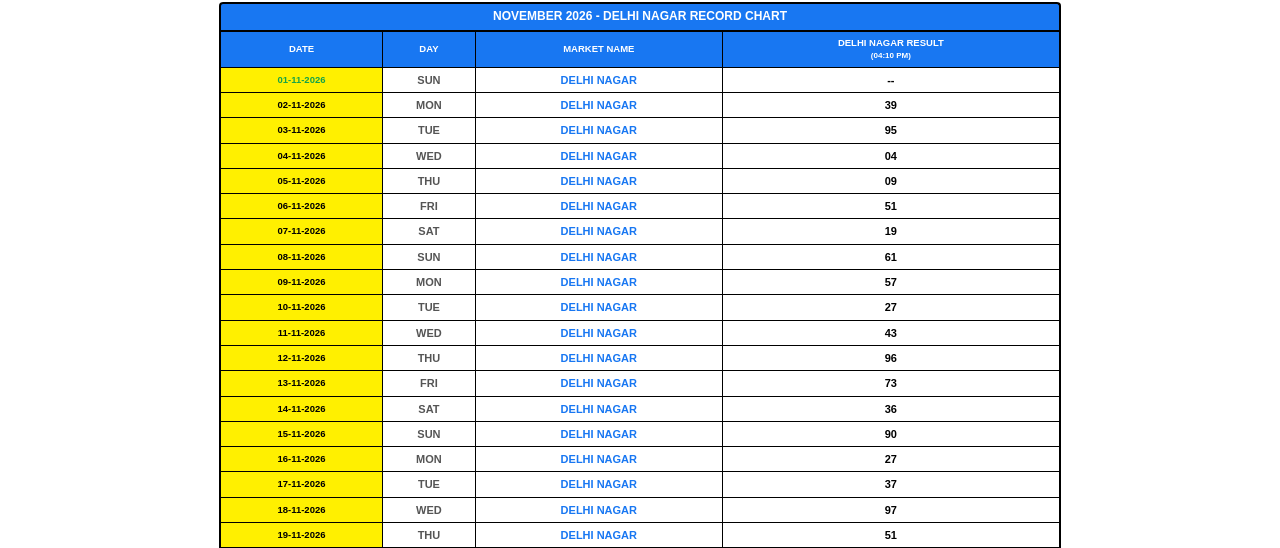
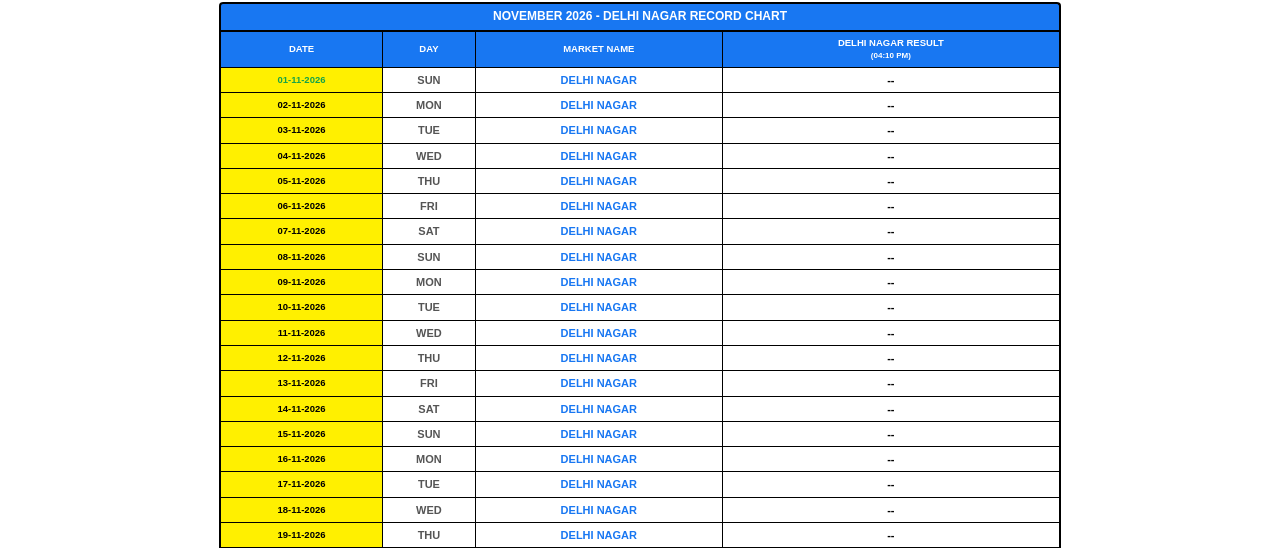
Before and after one commit to Abshab786/fastsatta-online, a plain HTML site: page delhi-nagar-chart-2026.html in a window 1280 px wide. Shown: the part 252-800 px from the top of the page. Drawn offline with Linux system fonts and the light colour scheme; no server answers.

Commit message:
Add files via upload

```diff
--- a/delhi-nagar-chart-2026.html
+++ b/delhi-nagar-chart-2026.html
@@ -169,8 +169,9 @@
             const mStr = m.toString().padStart(2, '0');
             const dStr = d.toString().padStart(2, '0');
 
-            if (y === 2026 && mStr === "11" && dStr === "01") {
-                return "--"; // Today pending
+            // Strictly NO PRE-FILLING for November 2026 and all future dates!
+            if (y === 2026 && m >= 11) {
+                return "--";
             }
 
             if (y === 2026 && mStr === "10" && DISAWAR_OCT_2026[dStr]) {
@@ -180,7 +181,7 @@
                 return DISAWAR_SEP_2026[dStr];
             }
 
-            // Universal Seed Generator for past years 2016-2026
+            // Universal Seed Generator for past historical years (2016 to Aug 2026)
             let seed = (y * 365 + m * 31 + d + 6 * 7919 + 12345) ^ 0x5a2d8e1f;
             seed ^= seed >>> 16;
             seed = Math.imul(seed, 0x85ebca6b);
```
